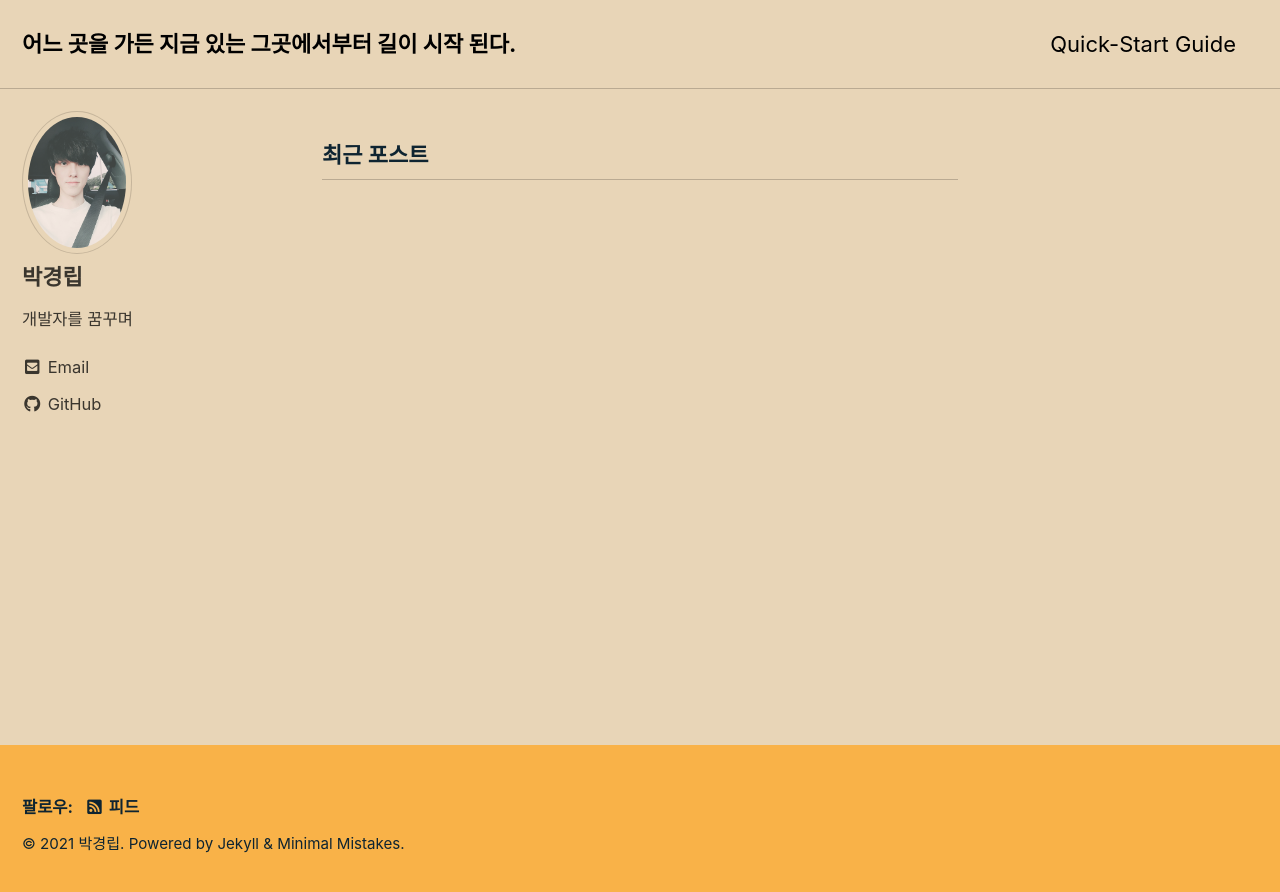
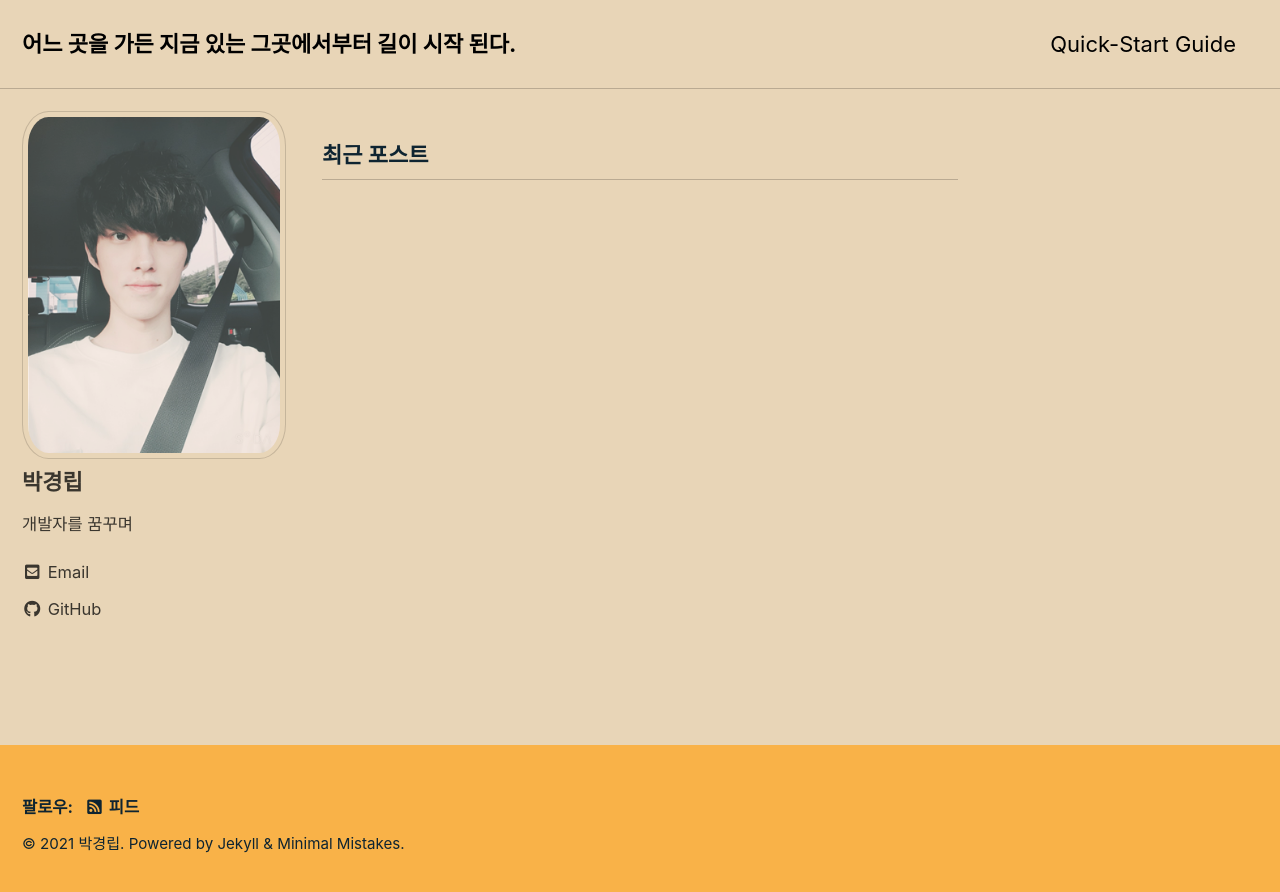
Before and after one commit to newagewish/newagewish.github.io, a Jekyll site: the page built from index.html, in a window 1280 px wide. Shown: the top 892 px of the page. Built offline with Jekyll 4.4.1, drawn with Linux system fonts in a browser that asks for light colours; cached includes are drawn as plain includes; the list of posts is cut into pages by our own code.

Commit message:
사이드바 css 편집

```diff
--- a/_sass/minimal-mistakes.scss
+++ b/_sass/minimal-mistakes.scss
@@ -3,9 +3,11 @@
  * Copyright 2013-2020 Michael Rose - mademistakes.com | @mmistakes
  * Licensed under MIT (https://github.com/mmistakes/minimal-mistakes/blob/master/LICENSE)
 */
-
+/* 커스텀 */
+@import "custom/custom.css";
 /* Variables */
 @import "minimal-mistakes/variables";
+
 
 /* Mixins and functions */
 @import "minimal-mistakes/vendor/breakpoint/breakpoint";
--- a/_sass/minimal-mistakes/_sidebar.scss
+++ b/_sass/minimal-mistakes/_sidebar.scss
@@ -122,13 +122,15 @@
 
   @include breakpoint($large) {
     display: block;
-    width: auto;
+    //width: auto;
+    width: 95%;
     height: auto;
   }
 
   img {
-    max-width: 110px;
-    border-radius: 50%;
+    //max-width: 110px;
+    //border-radius: 50%;
+    border-radius: 10%;
 
     @include breakpoint($large) {
       padding: 5px;
```
Also changed, not shown: _sass/custom/custom.css (added).
